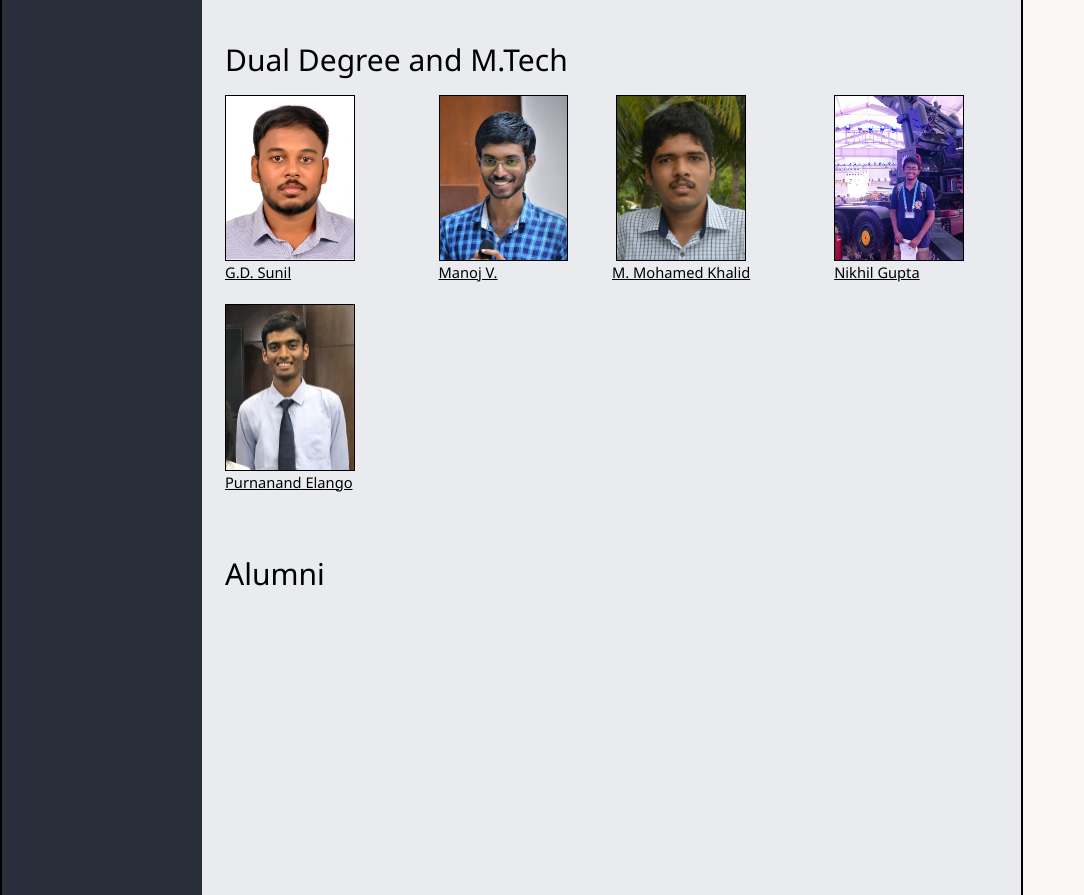
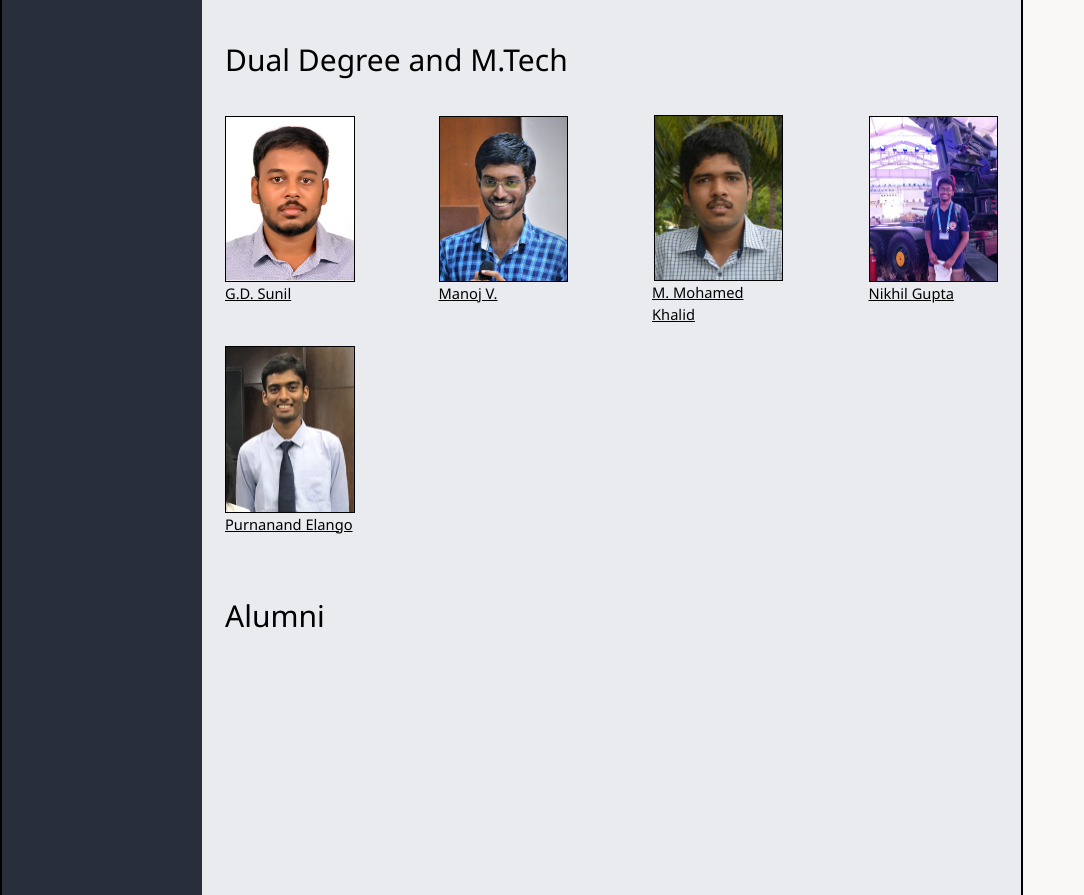
Before and after one commit to Priyanth11235/rotorlab_website, a plain HTML site: page Members.html in a window 1280 px wide. Shown: the part 1608-2503 px from the top of the page, without its empty margins (0-1084 px from the left). Drawn offline with Linux system fonts and the light colour scheme.

Commit message:
adjusted profile image 18/07

```diff
--- a/Members.html
+++ b/Members.html
@@ -127,7 +127,7 @@
     <th><figure style="position: relative; left: 30px; margin-top: 0px;"><a href="./md/mano.html"><img src="./mp/mano.png" id="pic">
     <figcaption style="text-align: left;">Manoj V.</figcaption></a></figure></th>
 
-    <th><figure style="position: relative; left: 30px; margin-top: 0px; margin-left: 0px"><a href="./md/khal.html"><img src="./mp/khal.jpg" id="pic">
+    <th><figure style="position: relative; left: 30px; margin-top: 20px;"><a href="./md/khal.html"><img src="./mp/khal.jpg" id="pic">
     <figcaption style="text-align: left;">M. Mohamed Khalid</figcaption></a></figure></th>
 
     <th><figure style="position: relative; left: 30px; margin-top: 0px;"><a href="./md/nikh.html"><img src="./mp/nikh.jpg" id="pic">
```
